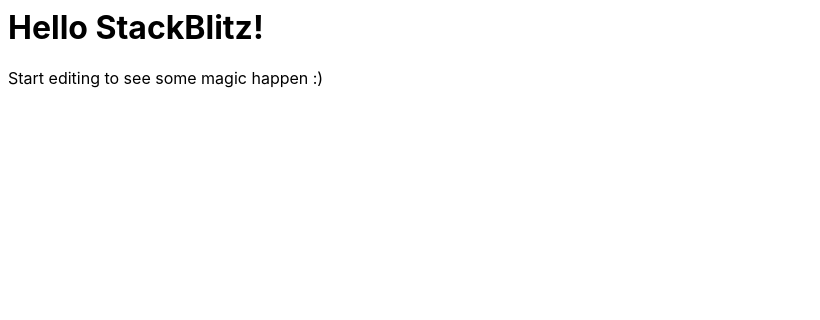
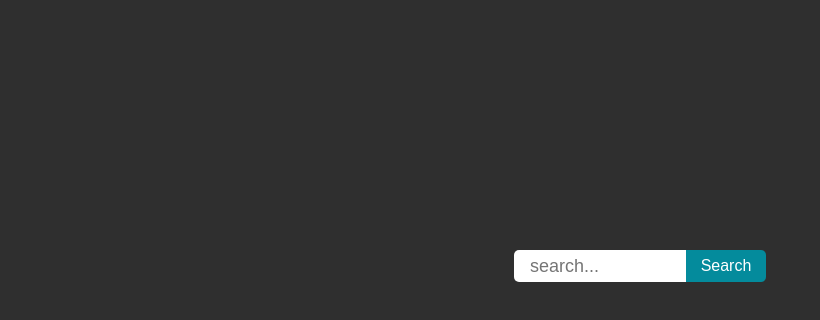
Before and after one commit to RohitKS7/react-weather-app, a React (Create React App) app: page / in a window 1280 px wide. Shown: the top 320 px of the page, without its empty margins (0-820 px from the left). Built offline with nearby package versions, Linux system fonts and the light colour scheme; some icons are missing.

Commit message:
3 files modified, 1 deleted

```diff
--- a/src/App.js
+++ b/src/App.js
@@ -1,11 +1,10 @@
-import React from "react";
-import "./style.css";
+import React from 'react';
+import Temp from './components/temp';
 
 export default function App() {
   return (
-    <div>
-      <h1>Hello StackBlitz!</h1>
-      <p>Start editing to see some magic happen :)</p>
-    </div>
+    <>
+      <Temp />
+    </>
   );
 }
--- a/src/components/style.css
+++ b/src/components/style.css
@@ -1,6 +1,6 @@
 @import url(https://fonts.googleapis.com/css?family=Poiret+One);
 
-@import url(https://cdnjs.cloudflare.com/ajax/libs/weather-icons/2.0.9/css/weather-icons.min.css);
+@import url(https://cdnjs.cloudflare.com/ajax/libs/weather-icons/2.0.12/css/weather-icons.min.css);
 
 * {
   margin: 0;
--- a/src/components/temp.jsx
+++ b/src/components/temp.jsx
@@ -0,0 +1,34 @@
+// https://api.openweathermap.org/data/2.5/weather?q=agra&appid=65c2a36f1d3f86adcd200d20c9003d69
+
+import React, { useState, useEffect } from 'react';
+// import Weathercard from './weathercard';
+import './style.css';
+
+const Temp = () => {
+  return (
+    <>
+      <div className="wrap">
+        <div className="search">
+          <input
+            type="search"
+            placeholder="search..."
+            autoFocus
+            id="search"
+            className="searchTerm"
+          />
+
+          <button
+            className="searchButton"
+            type="button"
+          >
+            Search
+          </button>
+        </div>
+      </div>
+
+      {/* our Weather Card */}
+    </>
+  );
+};
+
+export default Temp;
--- a/src/style.css
+++ /dev/null
@@ -1,5 +0,0 @@
-h1,
-p {
-  font-family: -apple-system, BlinkMacSystemFont, 'Segoe UI', Roboto, Oxygen,
-    Ubuntu, Cantarell, 'Open Sans', 'Helvetica Neue', sans-serif;
-}
```
